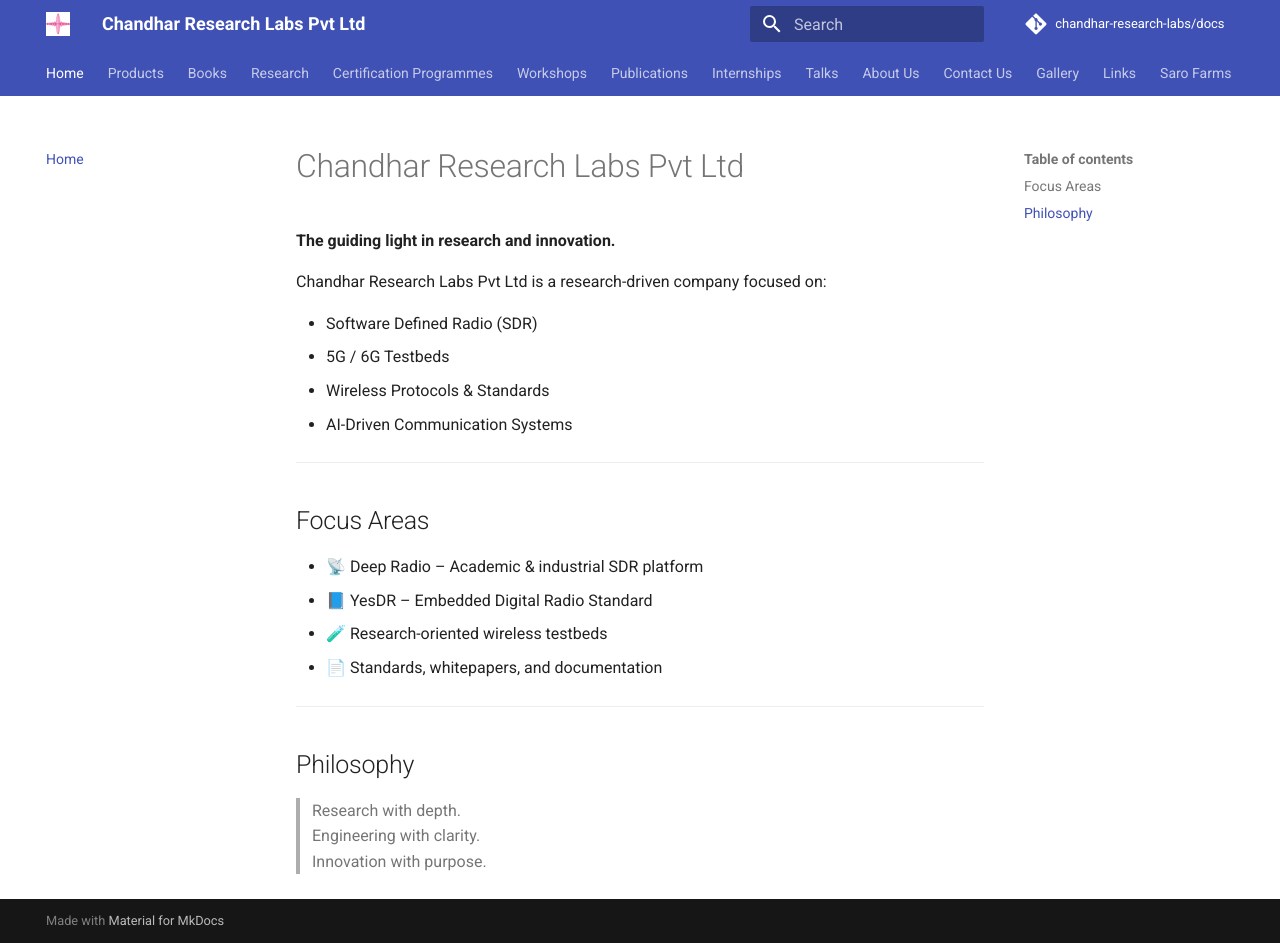
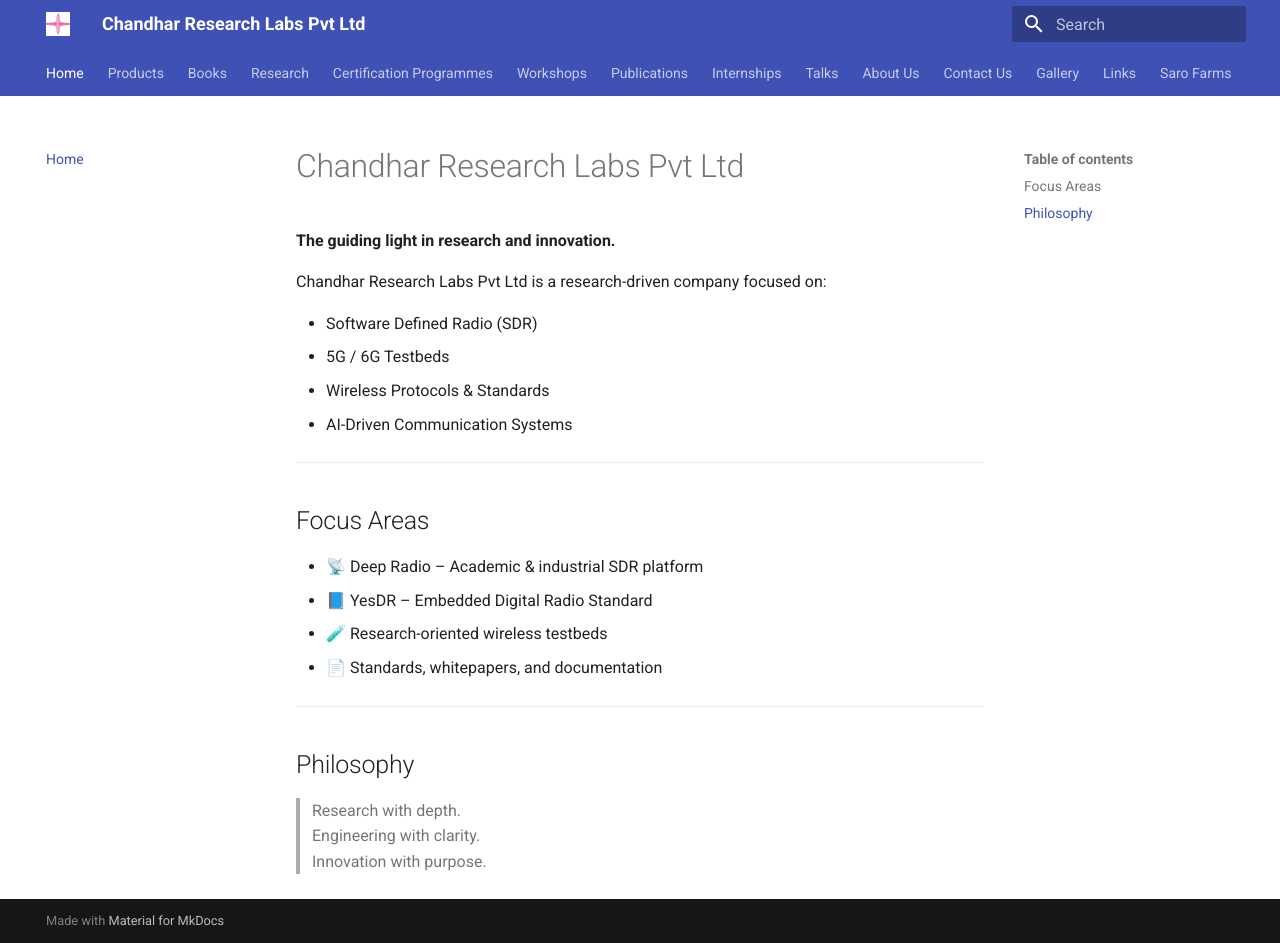
Before and after one commit to chandharlabs/chandhar-docs, an MkDocs documentation site: the page built from docs/index.md, in a window 1280 px wide and 943 px high. Built offline with MkDocs 1.6.1 and Material for MkDocs 9.7.7, drawn with Linux system fonts in a browser that asks for light colours; comment, search, counter and statistics services are not loaded.

Commit message:
Update mkdocs.yml

```diff
--- a/mkdocs.yml
+++ b/mkdocs.yml
@@ -3,9 +3,6 @@ site_description: Research, Innovation, and Product Development in Wireless and
 site_author: Chandhar Research Labs Pvt Ltd
 site_url: https://docs.chandhar-labs.com
 
-repo_name: chandhar-research-labs/docs
-repo_url: https://github.com/chandhar-labs/docs
-edit_uri: edit/main/docs/
 
 theme:
   name: material
```
